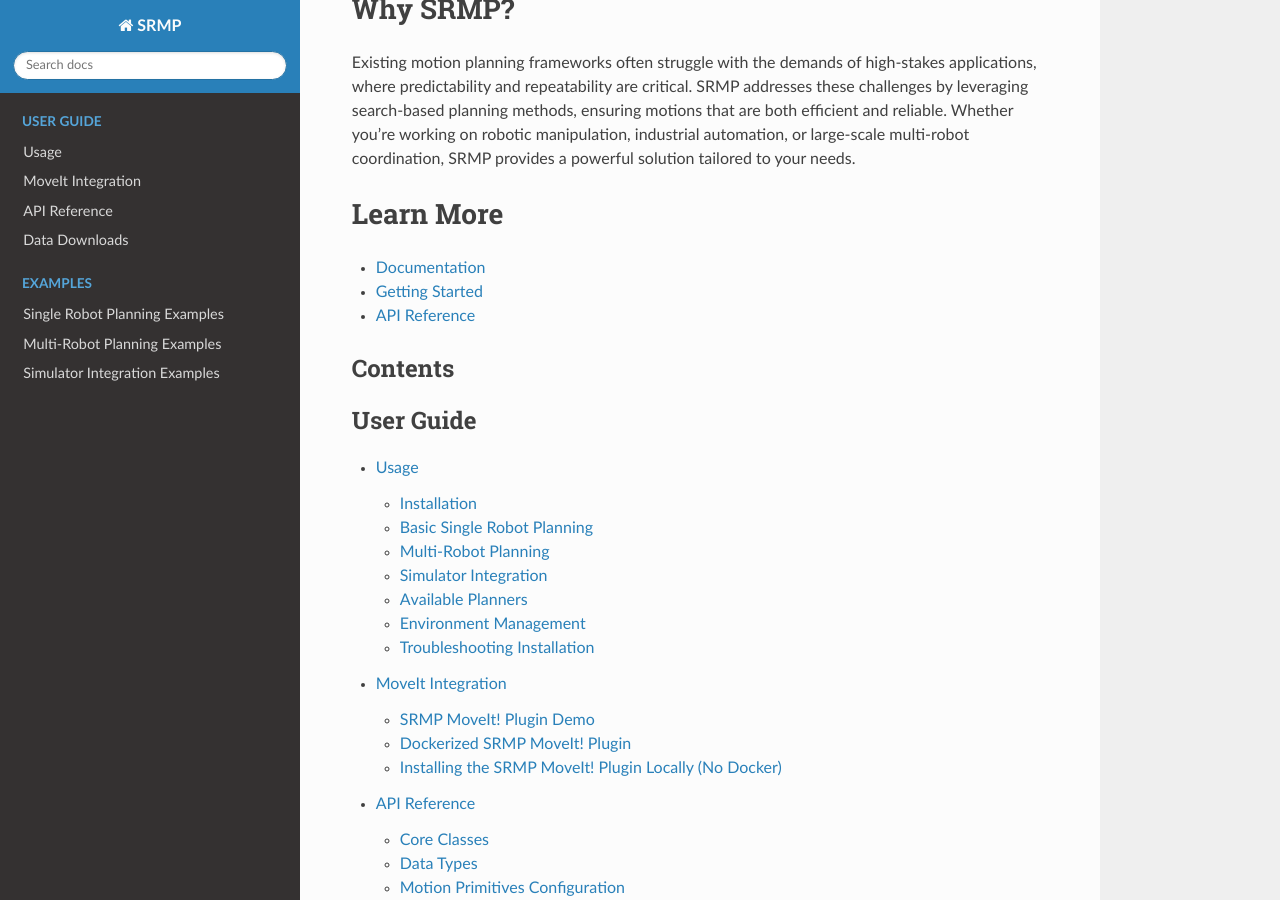
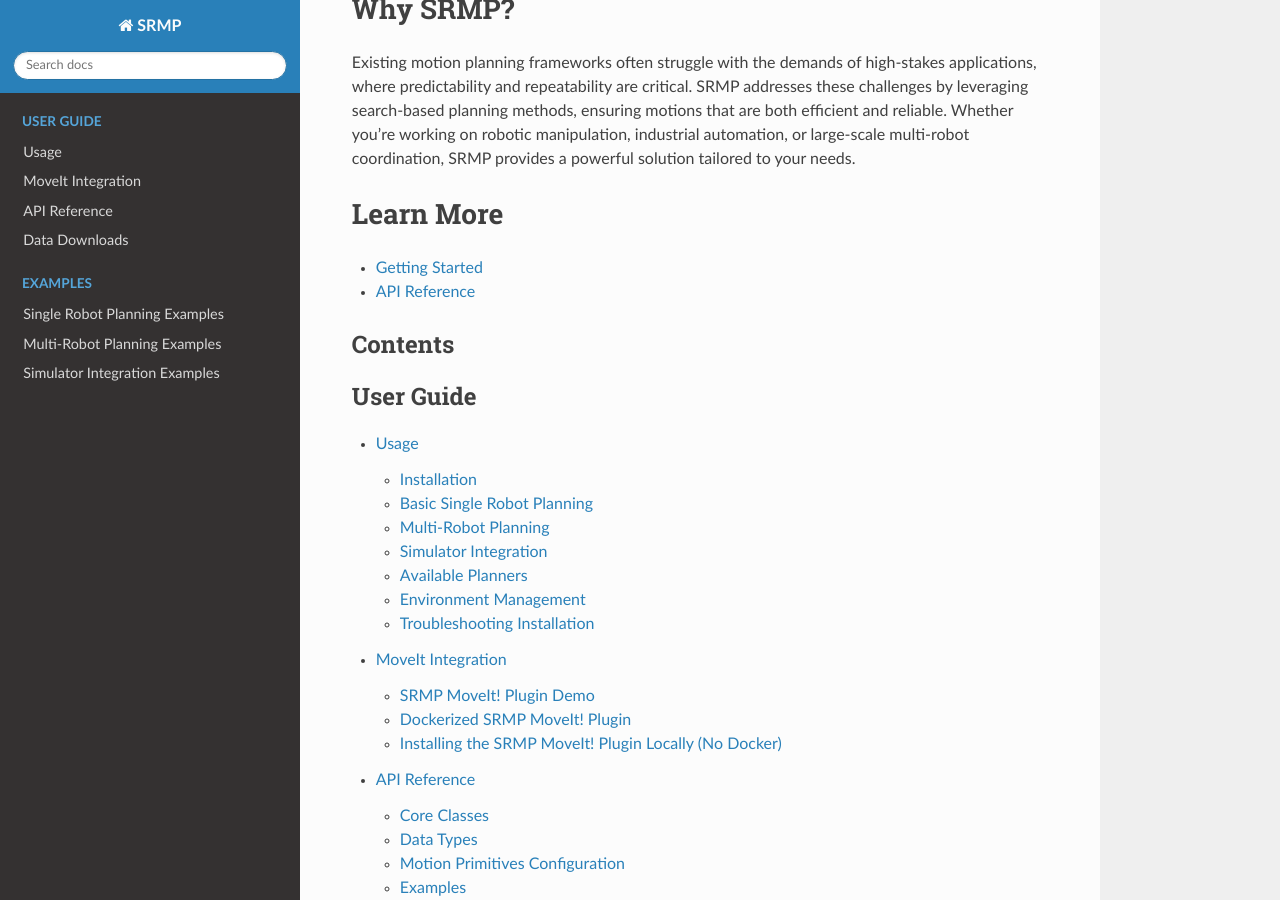
Before and after one commit to imishani/srmp-docs, a Sphinx documentation site: the page built from docs/source/index.rst, in a window 1280 px wide and 900 px high, scrolled down 964 px. Built offline with Sphinx 7.4.7 and the Read the Docs theme 3.1.0, drawn with Linux system fonts in a browser that asks for light colours.

```diff
--- a/docs/source/examples/single_robot.rst
+++ b/docs/source/examples/single_robot.rst
@@ -33,7 +33,7 @@ Here's a simple example showing the complete workflow for planning a trajectory
    goal_state = np.radians(goal_state)
 
    # Create goal constraint
-   goal_constraint = srmp.GoalConstraint(srmp.GoalType.JOINTS, goal_state)
+   goal_constraint = srmp.GoalConstraint(srmp.GoalType.JOINTS, [goal_state])
 
    # Configure planner
    planner.make_planner(["panda"], {
--- a/docs/source/index.rst
+++ b/docs/source/index.rst
@@ -35,7 +35,7 @@ Whether you're working on robotic manipulation, industrial automation, or large-
 Learn More
 ==========
 
-- `Documentation <https://srmp-docs.readthedocs.io>`_
+.. - `Documentation <https://srmp-docs.readthedocs.io>`_
 - :doc:`Getting Started <usage>`
 - :doc:`API Reference <api>`
 
--- a/docs/source/usage.rst
+++ b/docs/source/usage.rst
@@ -82,7 +82,7 @@ Define goal constraints:
    # Goal as joint angles
    goal_state = np.array([21, 29, -30, -104, -162, 52, -118])
    goal_state = np.radians(goal_state)
-   goal_joints = srmp.GoalConstraint(srmp.GoalType.JOINTS, goal_state)
+   goal_joints = srmp.GoalConstraint(srmp.GoalType.JOINTS, [goal_state])
 
    # Goal as end-effector pose
    goal_pose = srmp.Pose()
```
